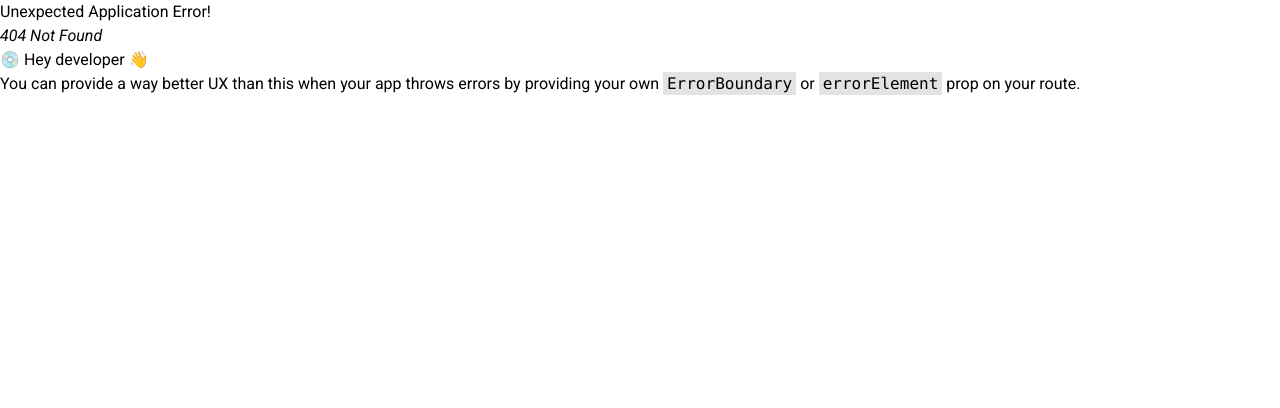
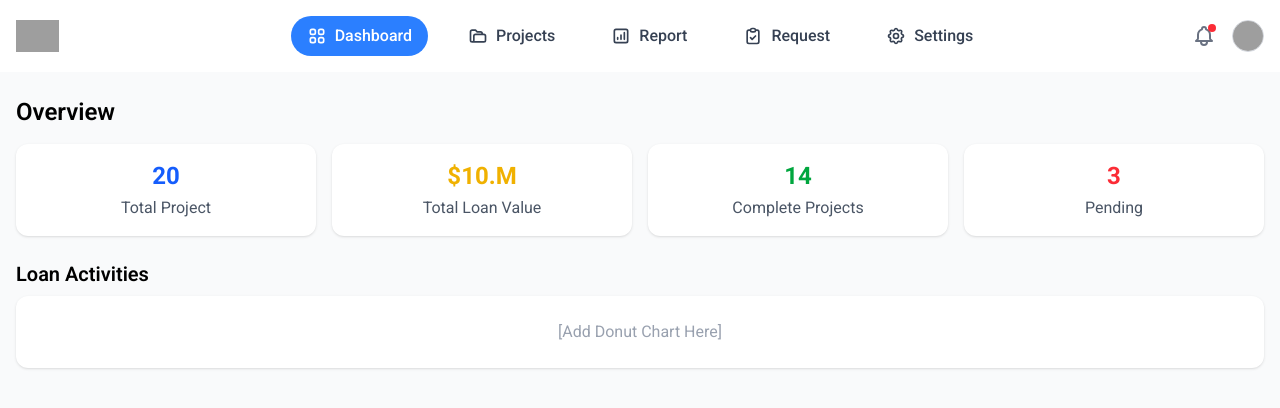
Before and after one commit to AHAl-amin/day1two3_dashboard, a React (Vite) app: page /dashboard in a window 1280 px wide. Before the commit this address had no page. Shown: the top 408 px of the page. Built offline with nearby package versions, Linux system fonts and the light colour scheme; grey boxes are pictures that could not be loaded.

Commit message:
admin home

```diff
--- a/package.json
+++ b/package.json
@@ -16,6 +16,7 @@
     "react": "^19.1.0",
     "react-dom": "^19.1.0",
     "react-hook-form": "^7.62.0",
+    "react-icons": "^5.5.0",
     "react-redux": "^9.2.0",
     "react-router-dom": "^7.7.1",
     "sonner": "^2.0.7",
--- /dev/null
+++ b/src/Layout/DashboardLayout.jsx
@@ -0,0 +1,103 @@
+import { Outlet, NavLink } from "react-router-dom";
+import {
+  HiOutlineViewGrid,
+  HiOutlineFolderOpen,
+  HiOutlineChartSquareBar,
+  HiOutlineClipboardCheck,
+  HiOutlineCog,
+  HiOutlineBell,
+} from "react-icons/hi";
+
+const navItems = [
+  {
+    path: "/dashboard",
+    label: "Dashboard",
+    icon: <HiOutlineViewGrid className="text-xl" />,
+    rounded: "rounded-full",
+    active: "bg-blue-500 text-white",
+  },
+  {
+    path: "/dashboard/projects",
+    label: "Projects",
+    icon: <HiOutlineFolderOpen className="text-xl" />,
+    rounded: "rounded-full",
+    active: "bg-blue-100 text-blue-700",
+  },
+  {
+    path: "/dashboard/report",
+    label: "Report",
+    icon: <HiOutlineChartSquareBar className="text-xl" />,
+    rounded: "rounded-full",
+    active: "bg-blue-100 text-blue-700",
+  },
+  {
+    path: "/dashboard/request",
+    label: "Request",
+    icon: <HiOutlineClipboardCheck className="text-xl" />,
+    rounded: "rounded-full",
+    active: "bg-blue-100 text-blue-700",
+  },
+  {
+    path: "/dashboard/settings",
+    label: "Settings",
+    icon: <HiOutlineCog className="text-xl" />,
+    rounded: "rounded-full",
+    active: "bg-blue-100 text-blue-700",
+  },
+];
+
+export default function DashboardLayout() {
+  return (
+    <div className="min-h-screen flex flex-col">
+      {/* Top Navbar */}
+      {/* Top Navbar */}
+<div className="bg-white shadow-lg shadow-gray-900">
+  <div className="mx-auto container px-4 py-4 flex items-center justify-between">
+    {/* Left: Logo */}
+    <div className="flex items-center gap-3 w-1/5">
+      <img src="/logo.svg" className="h-8" alt="Logo" />
+    </div>
+
+    {/* Center: Navigation */}
+    <div className="flex gap-6 w-3/5 justify-center">
+      {navItems.map(({ path, label, icon, active, rounded }) => (
+        <NavLink
+          key={path}
+          to={path}
+          className={({ isActive }) =>
+            `flex items-center gap-2 px-4 py-2 font-medium transition ${rounded} ${
+              isActive ? active : "text-gray-700 hover:bg-gray-100"
+            }`
+          }
+        >
+          {icon}
+          {label}
+        </NavLink>
+      ))}
+    </div>
+
+    {/* Right: Notification & Avatar */}
+    <div className="flex items-center gap-4 w-1/5 justify-end">
+      <button className="relative">
+        <span className="absolute top-0 right-0 w-2 h-2 bg-red-500 rounded-full"></span>
+        <HiOutlineBell className="text-2xl text-gray-500" />
+      </button>
+      <img
+        src="/user-avatar.png"
+        alt="User"
+        className="w-8 h-8 rounded-full border border-gray-300"
+      />
+    </div>
+  </div>
+</div>
+
+
+      {/* Page Content */}
+      <div className="bg-gray-50 flex-1 py-6">
+        <div className="container px-4 mx-auto">
+          <Outlet />
+        </div>
+      </div>
+    </div>
+  );
+}
--- a/src/Pages/Authentication/Login.jsx
+++ b/src/Pages/Authentication/Login.jsx
@@ -4,10 +4,11 @@ import { useState } from "react";
 import { Lock, Mail, Eye, EyeOff } from "lucide-react";
 import { useLoginUserMutation } from "../../redux/features/baseApi";
 import { toast, Toaster } from "sonner";
+import { useNavigate } from "react-router-dom";
 
 export default function LoginForm() {
   const [showPassword, setShowPassword] = useState(false);
-
+  const navigate = useNavigate()
   const [loginUser, {isLoading}] = useLoginUserMutation();
 
   const {
@@ -33,10 +34,11 @@ export default function LoginForm() {
 
     toast.success("Successfully logged in")
 
+    navigate("/dashboard")
+
     } catch (error) {
-      toast.error(error?.data?.detail)
+      toast.error(error?.data?.detail || "Unable to login! Try again")
     }
-
 
 
 
@@ -45,7 +47,7 @@ export default function LoginForm() {
   return (
     <div className="min-h-screen flex">
       {/* Left Side - Welcome Section */}
-      <Toaster/>
+      <Toaster position="top-right"/>
       <div className="flex-1 flex items-center justify-center bg-white">
         <div className="w-full">
           <div className="mb-10 px-8 text-center lg:text-left lg:px-32">
@@ -170,7 +172,7 @@ export default function LoginForm() {
          <button
           type="submit"
           disabled={isLoading}
-          className={`w-full py-3 px-4 rounded-full cursor-pointer font-semibold text-white transition duration-200 ease-in-out
+          className={`w-full py-3 px-4 shadow-sm shadow-gray-800 rounded-full cursor-pointer font-semibold text-white transition duration-200 ease-in-out
             ${
               isLoading
                 ? "bg-blue-400 cursor-not-allowed"
--- /dev/null
+++ b/src/Pages/Dashboard/DashboardHome.jsx
@@ -0,0 +1,31 @@
+export default function DashboardHome() {
+  return (
+    <div >
+      <h1 className="text-2xl font-semibold mb-4">Overview</h1>
+      <div className="grid grid-cols-4 gap-4 mb-6">
+        <div className="bg-white p-4 shadow rounded-xl text-center">
+          <h2 className="text-2xl font-bold text-blue-600">20</h2>
+          <p className="text-gray-600 mt-1">Total Project</p>
+        </div>
+        <div className="bg-white p-4 shadow rounded-xl text-center">
+          <h2 className="text-2xl font-bold text-yellow-500">$10.M</h2>
+          <p className="text-gray-600 mt-1">Total Loan Value</p>
+        </div>
+        <div className="bg-white p-4 shadow rounded-xl text-center">
+          <h2 className="text-2xl font-bold text-green-600">14</h2>
+          <p className="text-gray-600 mt-1">Complete Projects</p>
+        </div>
+        <div className="bg-white p-4 shadow rounded-xl text-center">
+          <h2 className="text-2xl font-bold text-red-500">3</h2>
+          <p className="text-gray-600 mt-1">Pending</p>
+        </div>
+      </div>
+
+      <h2 className="text-xl font-semibold mb-2">Loan Activities</h2>
+      <div className="bg-white shadow rounded-xl p-6">
+        {/* Placeholder for Chart */}
+        <p className="text-center text-gray-400">[Add Donut Chart Here]</p>
+      </div>
+    </div>
+  );
+}
--- a/src/Routes/router.jsx
+++ b/src/Routes/router.jsx
@@ -1,8 +1,9 @@
 import { createBrowserRouter } from "react-router-dom";
 
-import Home from "../Pages/Home/Home/Home";
 import Main from "../Layout/Main";
 import Login from "../Pages/Authentication/Login";
+import DashboardLayout from "../Layout/DashboardLayout";
+import DashboardHome from "../Pages/Dashboard/DashboardHome";
 
 export const router = createBrowserRouter([
   {
@@ -15,4 +16,14 @@ export const router = createBrowserRouter([
       },
     ],
   },
+  {
+    path: "/dashboard",
+    element: <DashboardLayout />,
+    children: [
+      {
+        index: true,
+        element: <DashboardHome />,
+      },
+    ],
+  },
 ]);
--- a/src/Shared/Navbar.jsx
+++ /dev/null
@@ -1,11 +0,0 @@
-import React from "react";
-
-const Navbar = () => {
-  return (
-    <div>
-      <h1>This is navbar</h1>
-    </div>
-  );
-};
-
-export default Navbar;
```
Also changed, not shown: 1 other file (tests, documents, lock files or other folders).
